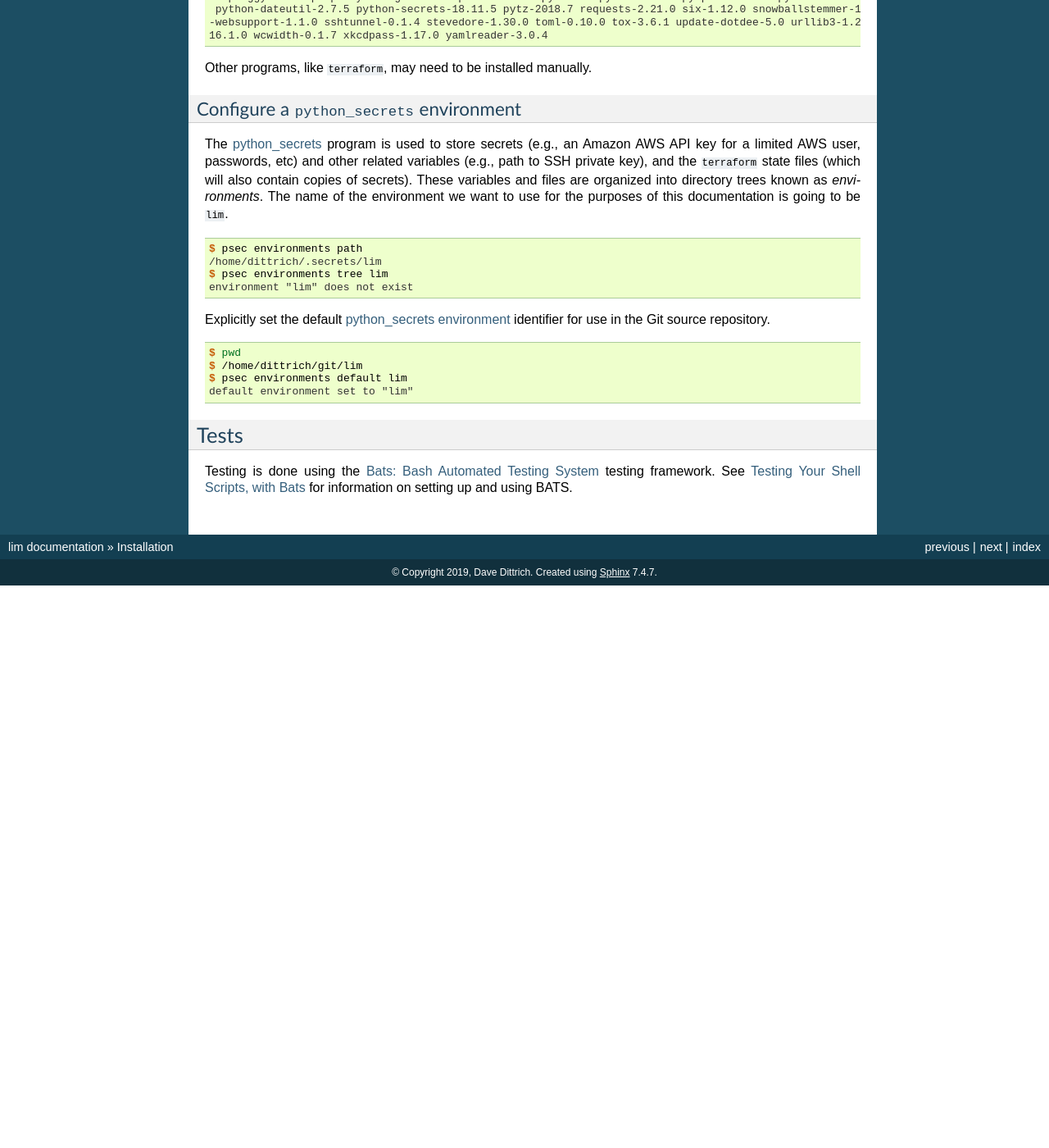
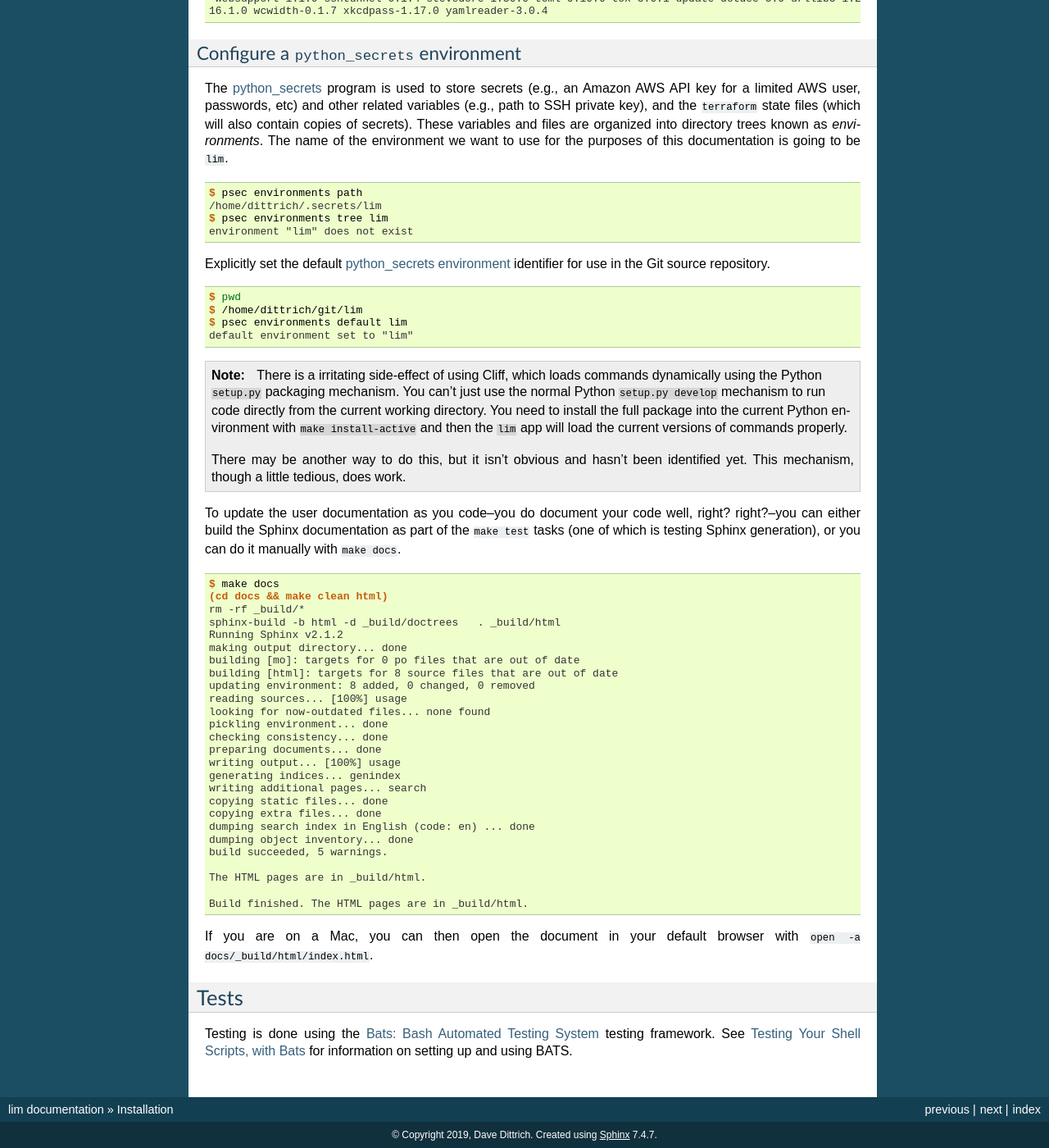
Before and after one commit to davedittrich/lim-cli, a Sphinx documentation site: the page built from docs/installation.rst, in a window 1280 px wide and 1400 px high, scrolled down 2683 px. Shown: the whole window at 82% size. Built offline with Sphinx 7.4.7, drawn with Linux system fonts in a browser that asks for light colours; the version number could not be read and is left out; before the commit the page ends 3397 px from its top, so only the background shows below that; some of the changed text lies outside the part shown.

Commit message:
Update documentation

```diff
--- a/docs/installation.rst
+++ b/docs/installation.rst
@@ -142,35 +142,33 @@
     $ cd ~/git/lim
     $ tree -L 1
     .
-    ├ AUTHORS.rst
-    ├ bandit.yaml
-    ├ bootfreq.yml
-    ├ CONTRIBUTING.rst
-    ├ docs
-    ├ HISTORY.rst
-    ├ Makefile
-    ├ MANIFEST.in
-    ├ post-install.sh
-    ├ README.rst
-    ├ requirements.txt
-    ├ setup.cfg
-    ├ setup.py
-    ├ test-requirements.txt
-    ├ tests
-    ├ tox.ini
-    ├ trovares-requirements.txt
-    ├ VERSION
-    ├ lim
-    ├ zrpattern_orig.yml
-    └ zrpattern.yml
+    ├── AUTHORS
+    ├── AUTHORS.rst
+    ├── CONTRIBUTING.rst
+    ├── ChangeLog
+    ├── HISTORY.rst
+    ├── LICENSE-2.0.txt
+    ├── MANIFEST.in
+    ├── Makefile
+    ├── README.rst
+    ├── VERSION
+    ├── bandit.yaml
+    ├── docs
+    ├── lim
+    ├── requirements.txt
+    ├── setup.cfg
+    ├── setup.py
+    ├── test-requirements.txt
+    ├── tests
+    └── tox.ini
 
-    4 directories, 18 files
+    3 directories, 16 files
 
 ..
 
 .. note::
 
-   There are two directories with similar names, but very different purposes.
+   There is a subdirectory with the same name as the top level directory.
    The directory ``lim`` is the source directory for the Cliff ``lim`` CLI
    application.  Unless otherwise specified, the current working directory for
    example commands will be the top level of the cloned directory,
@@ -179,8 +177,7 @@
 ..
 
 After cloning the source repository, there are several steps required
-to install pre-requisite software packages and to set up Terraform
-and AWS access information.
+to install ``lim`` and its pre-requisite software packages.
 
 
 Install pre-requisite software
@@ -209,9 +206,6 @@
     16.1.0 wcwidth-0.1.7 xkcdpass-1.17.0 yamlreader-3.0.4
 
 ..
-
-Other programs, like ``terraform``, may need to be installed manually.
-
 
 Configure a ``python_secrets`` environment
 ~~~~~~~~~~~~~~~~~~~~~~~~~~~~~~~~~~~~~~~~~~
@@ -244,6 +238,60 @@
 
 ..
 
+.. note::
+
+   There is a irritating side-effect of using Cliff, which loads commands dynamically
+   using the Python ``setup.py`` packaging mechanism. You can't just use the
+   normal Python ``setup.py develop`` mechanism to run code directly from the
+   current working directory. You need to install the full package into the
+   current Python environment with ``make install-active`` and then the ``lim``
+   app will load the current versions of commands properly.
+
+   There may be another way to do this, but it isn't obvious and hasn't been
+   identified yet. This mechanism, though a little tedious, does work.
+
+..
+
+To update the user documentation as you code--you do document your code well,
+right? right?--you can either build the Sphinx documentation as part of the
+``make test`` tasks (one of which is testing Sphinx generation), or you
+can do it manually with ``make docs``.
+
+.. code-block:: console
+
+    $ make docs
+    (cd docs && make clean html)
+    rm -rf _build/*
+    sphinx-build -b html -d _build/doctrees   . _build/html
+    Running Sphinx v2.1.2
+    making output directory... done
+    building [mo]: targets for 0 po files that are out of date
+    building [html]: targets for 8 source files that are out of date
+    updating environment: 8 added, 0 changed, 0 removed
+    reading sources... [100%] usage
+    looking for now-outdated files... none found
+    pickling environment... done
+    checking consistency... done
+    preparing documents... done
+    writing output... [100%] usage
+    generating indices... genindex
+    writing additional pages... search
+    copying static files... done
+    copying extra files... done
+    dumping search index in English (code: en) ... done
+    dumping object inventory... done
+    build succeeded, 5 warnings.
+
+    The HTML pages are in _build/html.
+
+    Build finished. The HTML pages are in _build/html.
+
+..
+
+If you are on a Mac, you can then open the document in your default browser with
+``open -a docs/_build/html/index.html``.
+
+
 Tests
 -----
 
```
Also changed, not shown: docs/usage.rst (+4 -4 lines), 1 other file.
